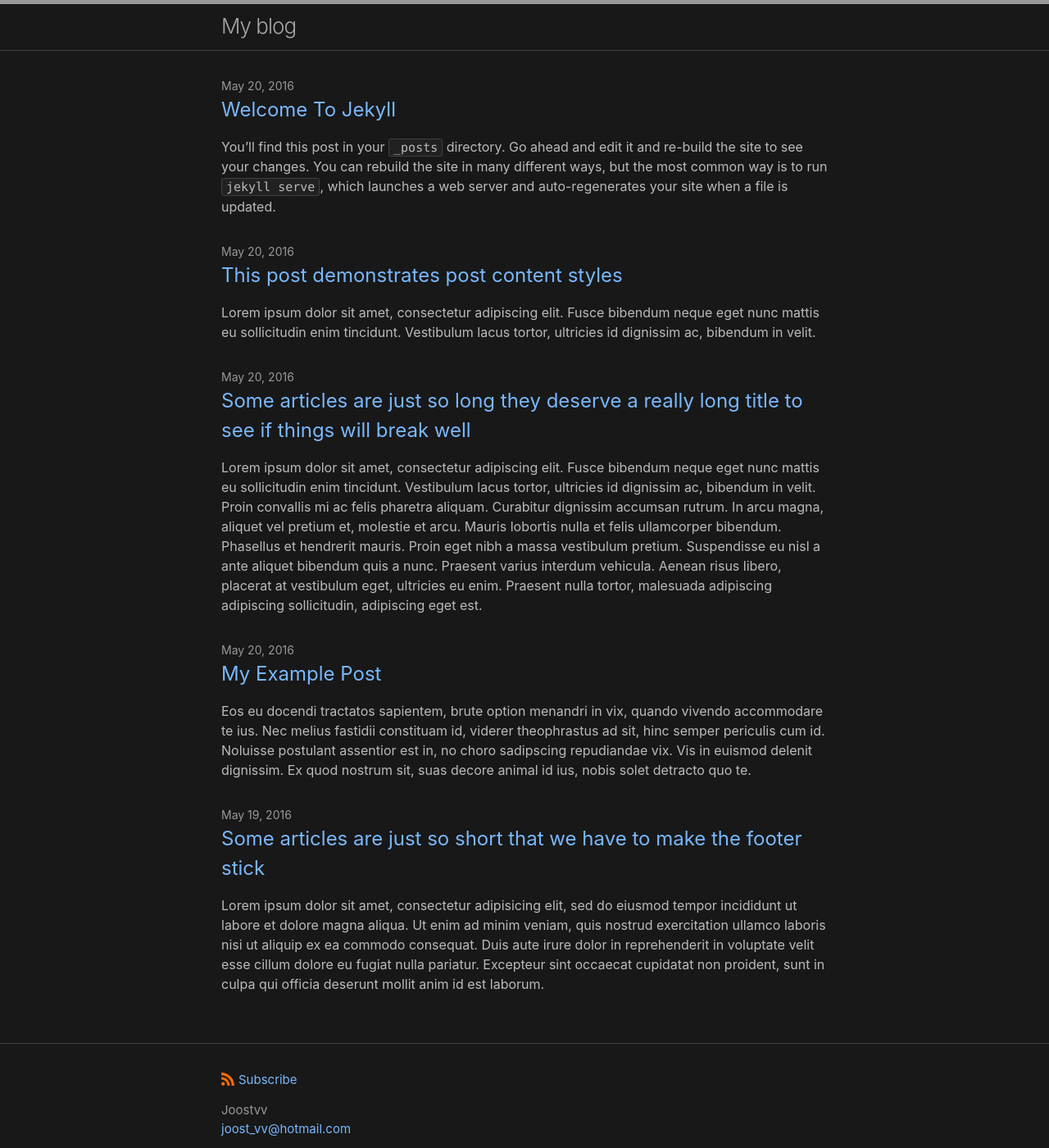
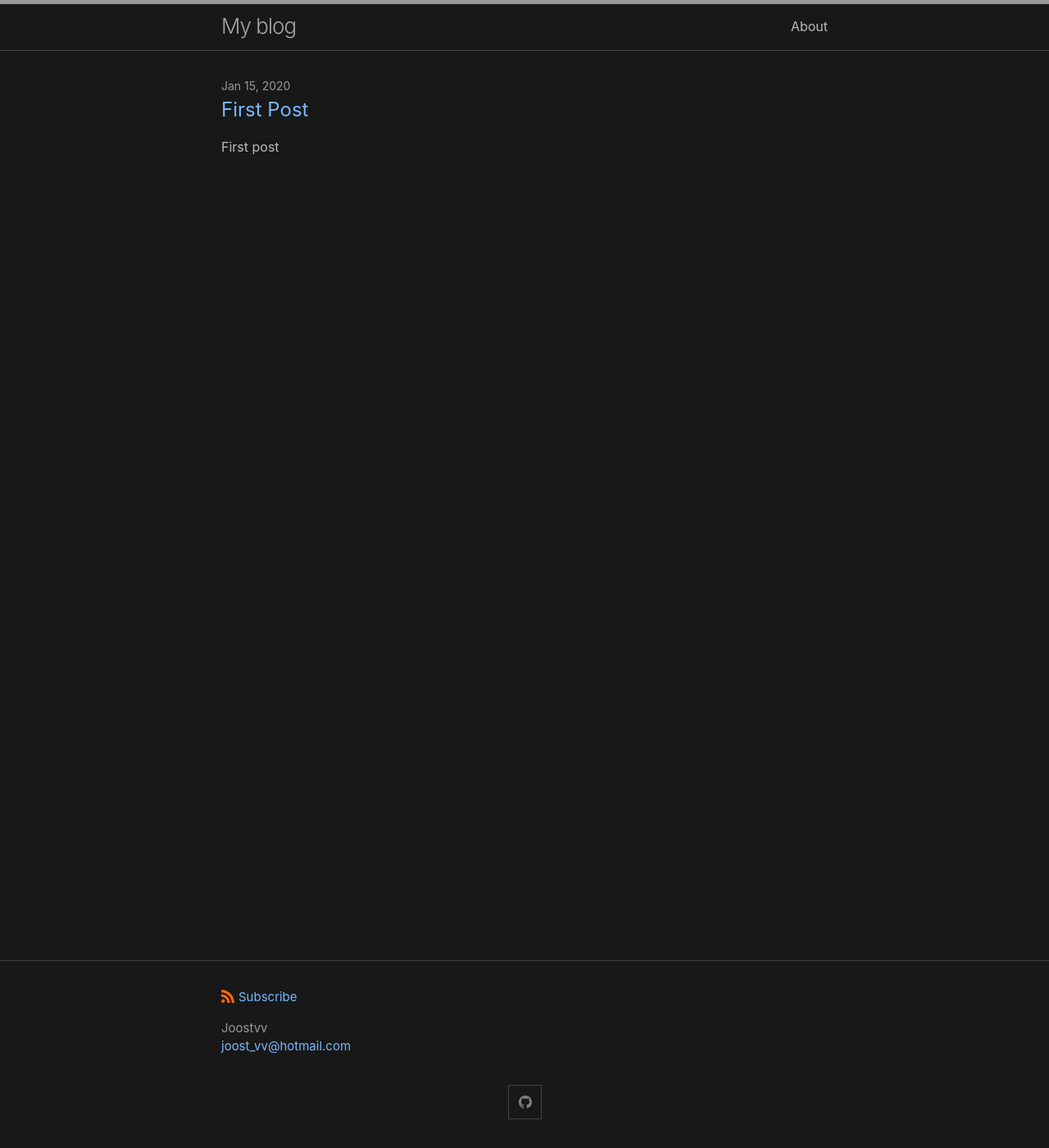
Before and after one commit to joostvv/joostvv.github.io, a Jekyll site: the page built from index.md, in a window 1280 px wide and 1400 px high. Shown: the whole window at 82% size. Built offline with Jekyll 4.4.1, drawn with Linux system fonts in a browser that asks for light colours.

Commit message:
first post

````diff
--- a/_config.yml
+++ b/_config.yml
@@ -24,6 +24,10 @@ include:
 # Build settings
 theme: minima
 
+header_pages:
+   - about.md
+   - portfolio.md
+
 plugins:
  - jekyll-feed
  - jekyll-seo-tag
--- a/_posts/2016-05-19-super-short-article.md
+++ /dev/null
@@ -1,7 +0,0 @@
----
-layout: post
-title: "Some articles are just so short that we have to make the footer stick"
-categories: misc
----
-
-Lorem ipsum dolor sit amet, consectetur adipisicing elit, sed do eiusmod tempor incididunt ut labore et dolore magna aliqua. Ut enim ad minim veniam, quis nostrud exercitation ullamco laboris nisi ut aliquip ex ea commodo consequat. Duis aute irure dolor in reprehenderit in voluptate velit esse cillum dolore eu fugiat nulla pariatur. Excepteur sint occaecat cupidatat non proident, sunt in culpa qui officia deserunt mollit anim id est laborum.
--- a/_posts/2016-05-20-my-example-post.md
+++ /dev/null
@@ -1,12 +0,0 @@
----
-layout: post
----
-
-Eos eu docendi tractatos sapientem, brute option menandri in vix, quando vivendo accommodare te ius. Nec melius fastidii constituam id, viderer theophrastus ad sit, hinc semper periculis cum id. Noluisse postulant assentior est in, no choro sadipscing repudiandae vix. Vis in euismod delenit dignissim. Ex quod nostrum sit, suas decore animal id ius, nobis solet detracto quo te.
-
-{% comment %}
-Might you have an include in your theme? Why not try it here!
-{% include my-themes-great-include.html %}
-{% endcomment %}
-
-No laudem altera adolescens has, volumus lucilius eum no. Eam ei nulla audiam efficiantur. Suas affert per no, ei tale nibh sea. Sea ne magna harum, in denique scriptorem sea, cetero alienum tibique ei eos. Labores persequeris referrentur eos ei.
--- a/_posts/2016-05-20-super-long-article.md
+++ /dev/null
@@ -1,11 +0,0 @@
----
-layout: post
-title: "Some articles are just so long they deserve a really long title to see if things will break well"
-categories: misc
----
-
-Lorem ipsum dolor sit amet, consectetur adipiscing elit. Fusce bibendum neque eget nunc mattis eu sollicitudin enim tincidunt. Vestibulum lacus tortor, ultricies id dignissim ac, bibendum in velit. Proin convallis mi ac felis pharetra aliquam. Curabitur dignissim accumsan rutrum. In arcu magna, aliquet vel pretium et, molestie et arcu. Mauris lobortis nulla et felis ullamcorper bibendum. Phasellus et hendrerit mauris. Proin eget nibh a massa vestibulum pretium. Suspendisse eu nisl a ante aliquet bibendum quis a nunc. Praesent varius interdum vehicula. Aenean risus libero, placerat at vestibulum eget, ultricies eu enim. Praesent nulla tortor, malesuada adipiscing adipiscing sollicitudin, adipiscing eget est.
-
-Lorem ipsum dolor sit amet, consectetur adipiscing elit. Fusce bibendum neque eget nunc mattis eu sollicitudin enim tincidunt. Vestibulum lacus tortor, ultricies id dignissim ac, bibendum in velit. Proin convallis mi ac felis pharetra aliquam. Curabitur dignissim accumsan rutrum. In arcu magna, aliquet vel pretium et, molestie et arcu. Mauris lobortis nulla et felis ullamcorper bibendum. Phasellus et hendrerit mauris. Proin eget nibh a massa vestibulum pretium. Suspendisse eu nisl a ante aliquet bibendum quis a nunc. Praesent varius interdum vehicula. Aenean risus libero, placerat at vestibulum eget, ultricies eu enim. Praesent nulla tortor, malesuada adipiscing adipiscing sollicitudin, adipiscing eget est.
-
-Lorem ipsum dolor sit amet, consectetur adipiscing elit. Fusce bibendum neque eget nunc mattis eu sollicitudin enim tincidunt. Vestibulum lacus tortor, ultricies id dignissim ac, bibendum in velit. Proin convallis mi ac felis pharetra aliquam. Curabitur dignissim accumsan rutrum. In arcu magna, aliquet vel pretium et, molestie et arcu. Mauris lobortis nulla et felis ullamcorper bibendum. Phasellus et hendrerit mauris. Proin eget nibh a massa vestibulum pretium. Suspendisse eu nisl a ante aliquet bibendum quis a nunc. Praesent varius interdum vehicula. Aenean risus libero, placerat at vestibulum eget, ultricies eu enim. Praesent nulla tortor, malesuada adipiscing adipiscing sollicitudin, adipiscing eget est.
--- a/_posts/2016-05-20-this-post-demonstrates-post-content-styles.md
+++ /dev/null
@@ -1,115 +0,0 @@
----
-layout: post
-title: "This post demonstrates post content styles"
-categories: junk
-author:
-- Bart Simpson
-- Nelson Mandela Muntz
-meta: "Springfield"
----
-
-Lorem ipsum dolor sit amet, consectetur adipiscing elit. Fusce bibendum neque eget nunc mattis eu sollicitudin enim tincidunt. Vestibulum lacus tortor, ultricies id dignissim ac, bibendum in velit.
-
-## Some great heading (h2)
-
-Proin convallis mi ac felis pharetra aliquam. Curabitur dignissim accumsan rutrum. In arcu magna, aliquet vel pretium et, molestie et arcu.
-
-Mauris lobortis nulla et felis ullamcorper bibendum. Phasellus et hendrerit mauris. Proin eget nibh a massa vestibulum pretium. Suspendisse eu nisl a ante aliquet bibendum quis a nunc. Praesent varius interdum vehicula. Aenean risus libero, placerat at vestibulum eget, ultricies eu enim. Praesent nulla tortor, malesuada adipiscing adipiscing sollicitudin, adipiscing eget est.
-
-## Another great heading (h2)
-
-Lorem ipsum dolor sit amet, consectetur adipiscing elit. Fusce bibendum neque eget nunc mattis eu sollicitudin enim tincidunt. Vestibulum lacus tortor, ultricies id dignissim ac, bibendum in velit.
-
-### Some great subheading (h3)
-
-Proin convallis mi ac felis pharetra aliquam. Curabitur dignissim accumsan rutrum. In arcu magna, aliquet vel pretium et, molestie et arcu. Mauris lobortis nulla et felis ullamcorper bibendum.
-
-Phasellus et hendrerit mauris. Proin eget nibh a massa vestibulum pretium. Suspendisse eu nisl a ante aliquet bibendum quis a nunc.
-
-### Some great subheading (h3)
-
-Praesent varius interdum vehicula. Aenean risus libero, placerat at vestibulum eget, ultricies eu enim. Praesent nulla tortor, malesuada adipiscing adipiscing sollicitudin, adipiscing eget est.
-
-> This quote will *change* your life. It will reveal the <i>secrets</i> of the universe, and all the wonders of humanity. Don't <em>misuse</em> it.
-
-Lorem ipsum dolor sit amet, consectetur adipiscing elit. Fusce bibendum neque eget nunc mattis eu sollicitudin enim tincidunt.
-
-### Some great subheading (h3)
-
-Vestibulum lacus tortor, ultricies id dignissim ac, bibendum in velit. Proin convallis mi ac felis pharetra aliquam. Curabitur dignissim accumsan rutrum.
-
-```html
-<html>
-  <head>
-  </head>
-  <body>
-    <p>Hello, World!</p>
-  </body>
-</html>
-```
-
-
-In arcu magna, aliquet vel pretium et, molestie et arcu. Mauris lobortis nulla et felis ullamcorper bibendum. Phasellus et hendrerit mauris.
-
-#### You might want a sub-subheading (h4)
-
-In arcu magna, aliquet vel pretium et, molestie et arcu. Mauris lobortis nulla et felis ullamcorper bibendum. Phasellus et hendrerit mauris.
-
-In arcu magna, aliquet vel pretium et, molestie et arcu. Mauris lobortis nulla et felis ullamcorper bibendum. Phasellus et hendrerit mauris.
-
-#### But it's probably overkill (h4)
-
-In arcu magna, aliquet vel pretium et, molestie et arcu. Mauris lobortis nulla et felis ullamcorper bibendum. Phasellus et hendrerit mauris.
-
-##### Could be a smaller sub-heading, `pacman` (h5)
-
-In arcu magna, aliquet vel pretium et, molestie et arcu. Mauris lobortis nulla et felis ullamcorper bibendum. Phasellus et hendrerit mauris.
-
-###### Small yet significant sub-heading  (h6)
-
-In arcu magna, aliquet vel pretium et, molestie et arcu. Mauris lobortis nulla et felis ullamcorper bibendum. Phasellus et hendrerit mauris.
-
-### Oh hai, an unordered list!!
-
-In arcu magna, aliquet vel pretium et, molestie et arcu. Mauris lobortis nulla et felis ullamcorper bibendum. Phasellus et hendrerit mauris.
-
-- First item, yo
-- Second item, dawg
-- Third item, what what?!
-- Fourth item, fo sheezy my neezy
-
-### Oh hai, an ordered list!!
-
-In arcu magna, aliquet vel pretium et, molestie et arcu. Mauris lobortis nulla et felis ullamcorper bibendum. Phasellus et hendrerit mauris.
-
-1. First item, yo
-2. Second item, dawg
-3. Third item, what what?!
-4. Fourth item, fo sheezy my neezy
-
-
-
-## Headings are cool! (h2)
-
-Proin eget nibh a massa vestibulum pretium. Suspendisse eu nisl a ante aliquet bibendum quis a nunc. Praesent varius interdum vehicula. Aenean risus libero, placerat at vestibulum eget, ultricies eu enim. Praesent nulla tortor, malesuada adipiscing adipiscing sollicitudin, adipiscing eget est.
-
-Praesent nulla tortor, malesuada adipiscing adipiscing sollicitudin, adipiscing eget est.
-
-Proin eget nibh a massa vestibulum pretium. Suspendisse eu nisl a ante aliquet bibendum quis a nunc.
-
-### Tables
-
-Title 1               | Title 2               | Title 3               | Title 4
---------------------- | --------------------- | --------------------- | ---------------------
-lorem                 | lorem ipsum           | lorem ipsum dolor     | lorem ipsum dolor sit
-lorem ipsum dolor sit | lorem ipsum dolor sit | lorem ipsum dolor sit | lorem ipsum dolor sit
-lorem ipsum dolor sit | lorem ipsum dolor sit | lorem ipsum dolor sit | lorem ipsum dolor sit
-lorem ipsum dolor sit | lorem ipsum dolor sit | lorem ipsum dolor sit | lorem ipsum dolor sit
-
-
-Title 1 | Title 2 | Title 3 | Title 4
---- | --- | --- | ---
-lorem | lorem ipsum | lorem ipsum dolor | lorem ipsum dolor sit
-lorem ipsum dolor sit amet | lorem ipsum dolor sit amet consectetur | lorem ipsum dolor sit amet | lorem ipsum dolor sit
-lorem ipsum dolor | lorem ipsum | lorem | lorem ipsum
-lorem ipsum dolor | lorem ipsum dolor sit | lorem ipsum dolor sit amet | lorem ipsum dolor sit amet consectetur
--- a/_posts/2016-05-20-welcome-to-jekyll.md
+++ /dev/null
@@ -1,22 +0,0 @@
----
-layout: post
----
-You’ll find this post in your `_posts` directory. Go ahead and edit it and re-build the site to see your changes. You can rebuild the site in many different ways, but the most common way is to run `jekyll serve`, which launches a web server and auto-regenerates your site when a file is updated.
-
-To add new posts, simply add a file in the `_posts` directory that follows the convention `YYYY-MM-DD-name-of-post.ext` and includes the necessary front matter. Take a look at the source for this post to get an idea about how it works.
-
-Jekyll also offers powerful support for code snippets:
-
-{% highlight ruby %}
-def print_hi(name)
-  puts "Hi, #{name}"
-end
-print_hi('Tom')
-#=> prints 'Hi, Tom' to STDOUT.
-{% endhighlight %}
-
-Check out the [Jekyll docs][jekyll-docs] for more info on how to get the most out of Jekyll. File all bugs/feature requests at [Jekyll’s GitHub repo][jekyll-gh]. If you have questions, you can ask them on [Jekyll Talk][jekyll-talk].
-
-[jekyll-docs]: http://jekyllrb.com/docs/home
-[jekyll-gh]:   https://github.com/jekyll/jekyll
-[jekyll-talk]: https://talk.jekyllrb.com/
````
Also changed, not shown: _posts/2020-01-15-first-post.md (added, +6 -0 lines), 4 other files.
